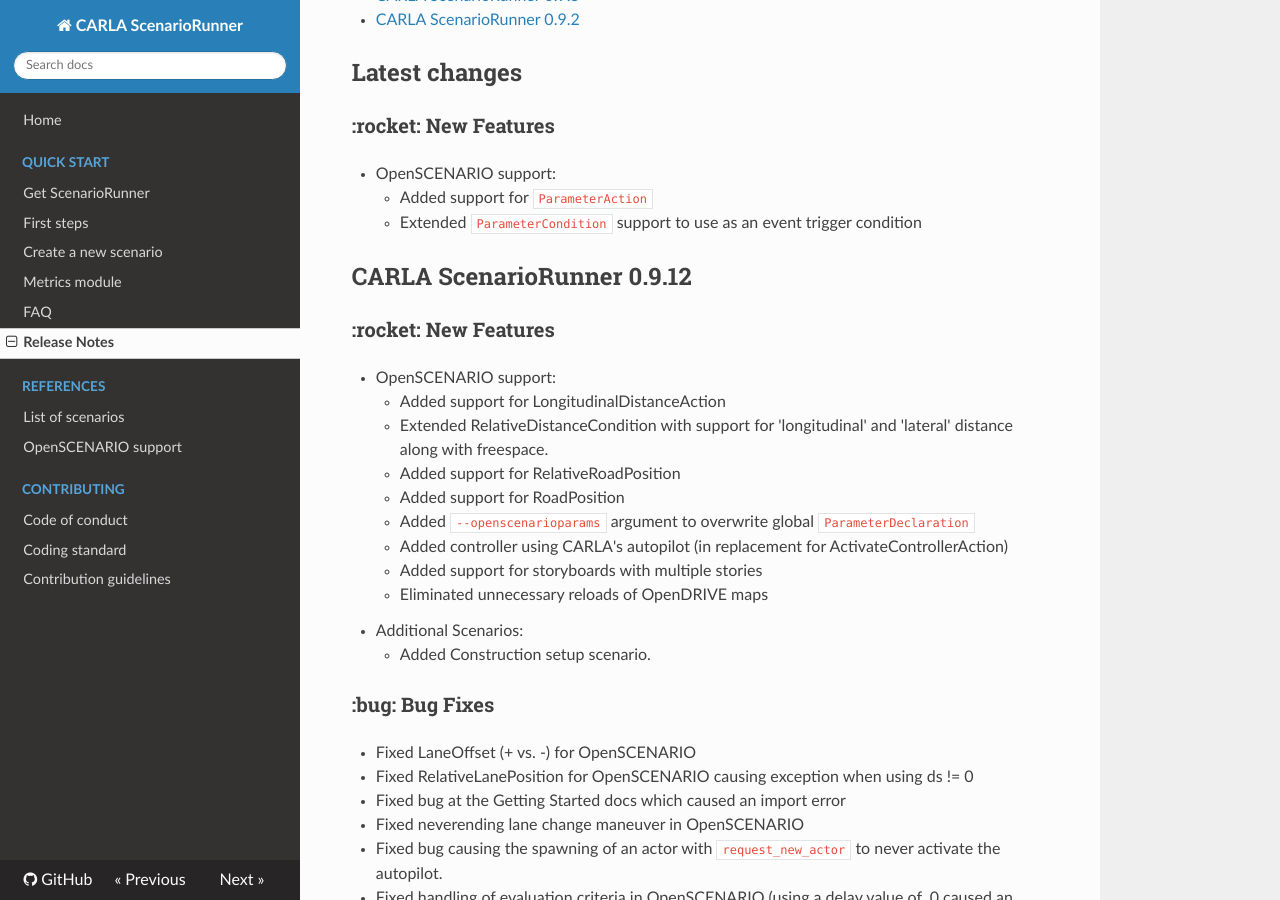
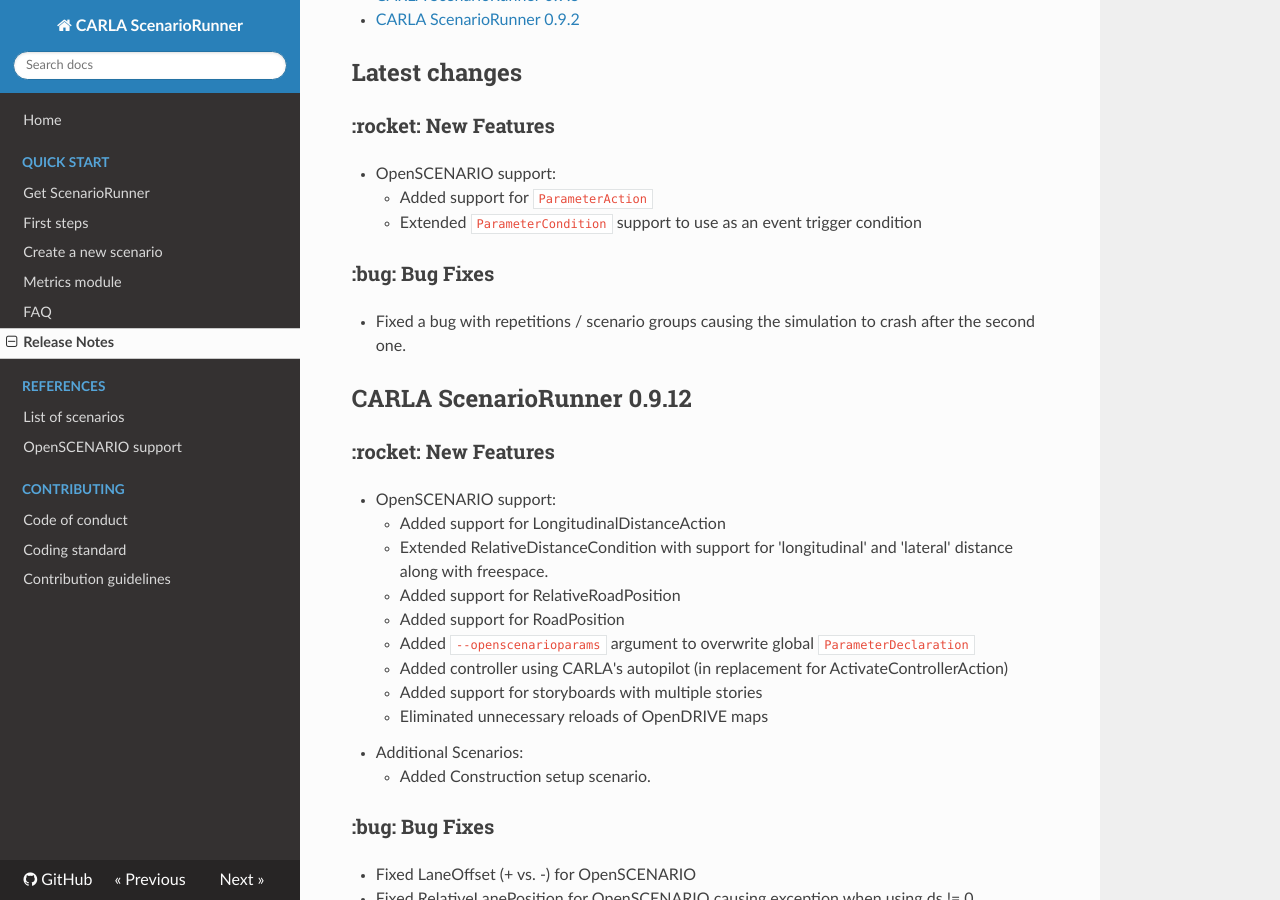
Before and after one commit to carla-simulator/scenario_runner, an MkDocs documentation site: the page built from Docs/CHANGELOG.md, in a window 1280 px wide and 900 px high, scrolled down 387 px. Built offline with MkDocs 1.6.1, drawn with Linux system fonts in a browser that asks for light colours; nearby versions of some CDN libraries.

Commit message:
Fixed repetition crash
* Fixed repetition crash

```diff
--- a/Docs/CHANGELOG.md
+++ b/Docs/CHANGELOG.md
@@ -16,6 +16,9 @@
 * OpenSCENARIO support:
     - Added support for `ParameterAction`
     - Extended `ParameterCondition` support to use as an event trigger condition
+
+### :bug: Bug Fixes
+* Fixed a bug with repetitions / scenario groups causing the simulation to crash after the second one.
 
 ## CARLA ScenarioRunner 0.9.12
 ### :rocket: New Features
--- a/scenario_runner.py
+++ b/scenario_runner.py
@@ -447,6 +447,7 @@
         # Execute each configuration
         for config in scenario_configurations:
             for _ in range(self._args.repetitions):
+                self.finished = False
                 result = self._load_and_run_scenario(config)
 
             self._cleanup()
```
